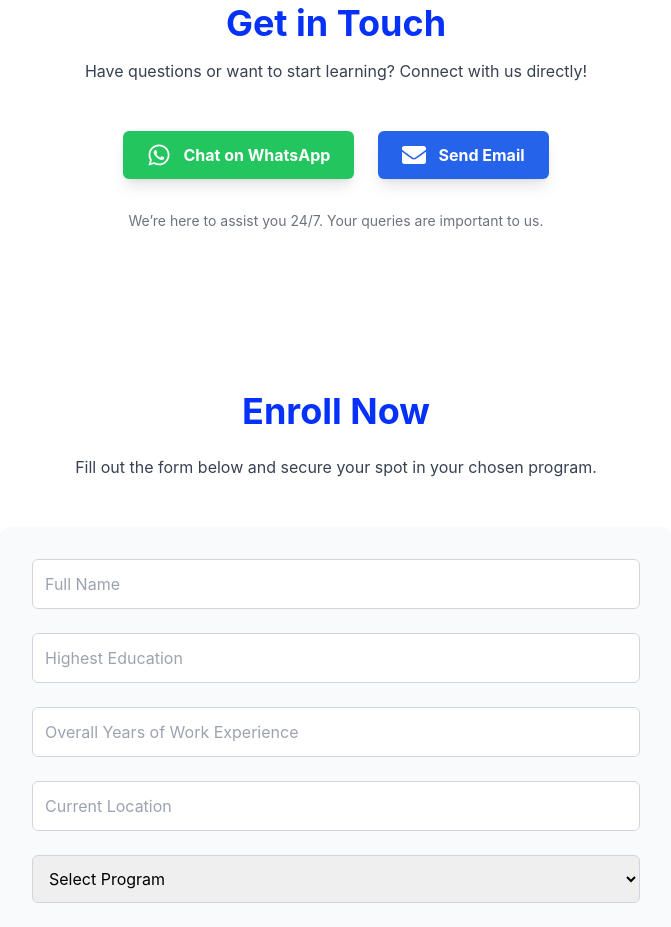
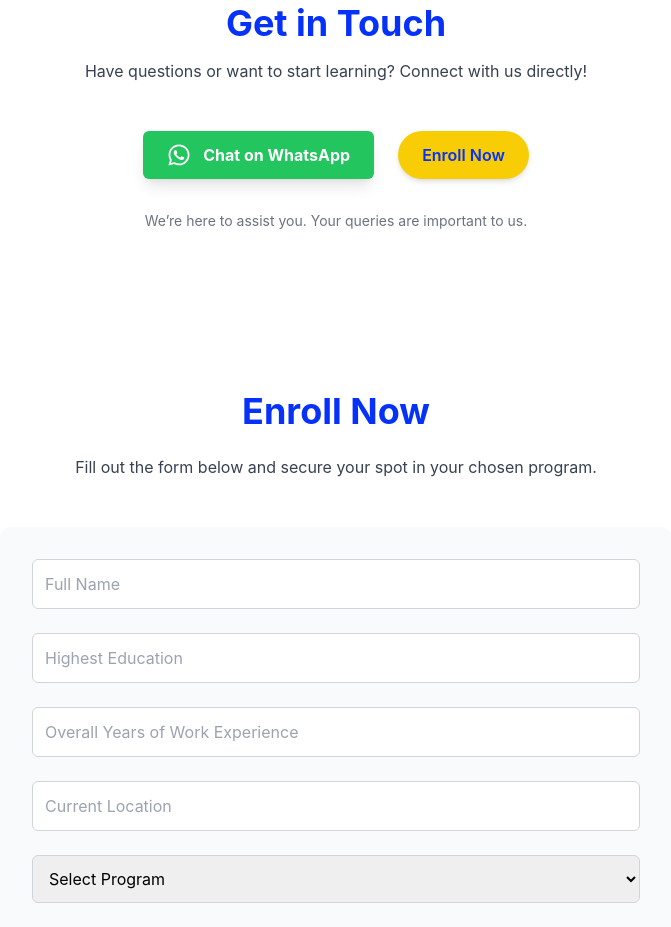
Before and after one commit to sanjeev699/certifa_rebel, a React (Create React App) app: page / in a window 1280 px wide. Shown: the part 7000-7927 px from the top of the page, without its empty margins (304-975 px from the left). Built offline with nearby package versions, Linux system fonts and the light colour scheme.

Commit message:
Update ContactSection.jsx

```diff
--- a/src/components/ContactSection.jsx
+++ b/src/components/ContactSection.jsx
@@ -1,4 +1,5 @@
 import React from "react";
+import CTAButton from "./CTAButton";
 import { FaWhatsapp, FaEnvelope } from "react-icons/fa";
 
 const ContactSection = () => {
@@ -29,19 +30,15 @@ const ContactSection = () => {
             Chat on WhatsApp
           </a>
 
-          {/* Email */}
-          <a
-            href="mailto:contact@certifa.com"
-            className="flex items-center gap-3 bg-blue-600 hover:bg-blue-700 text-white font-bold py-3 px-6 rounded-md transition duration-300 shadow-lg transform hover:-translate-y-1"
-          >
-            <FaEnvelope className="text-2xl" />
-            Send Email
-          </a>
+          {/* Enroll */}
+        <CTAButton link="#enroll" variant="yellow" className="w-auto">
+            Enroll Now
+          </CTAButton>
         </div>
 
         {/* Optional Footer Note */}
         <p className="text-gray-500 mt-8 text-sm">
-          We’re here to assist you 24/7. Your queries are important to us.
+          We’re here to assist you. Your queries are important to us.
         </p>
       </div>
     </section>
```
